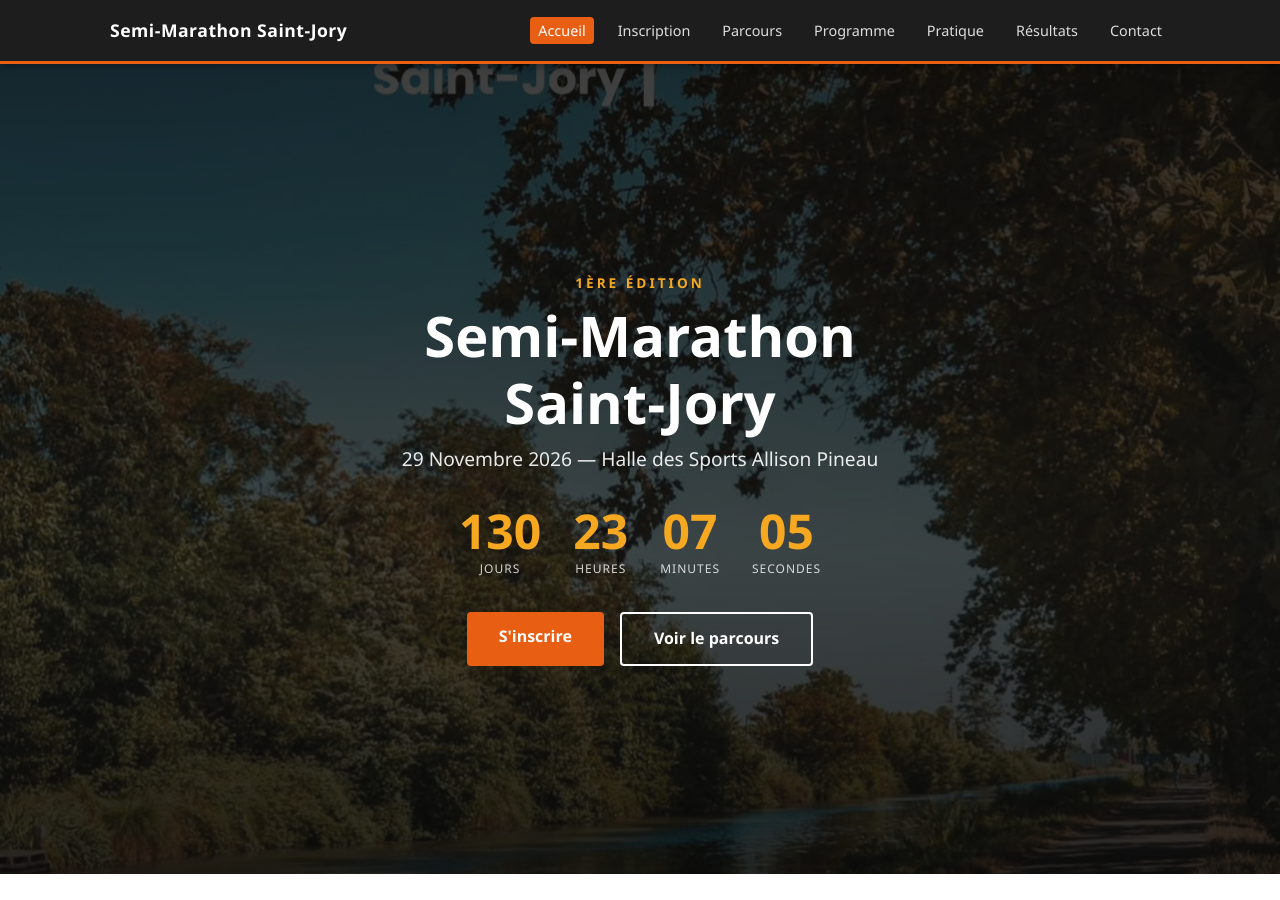
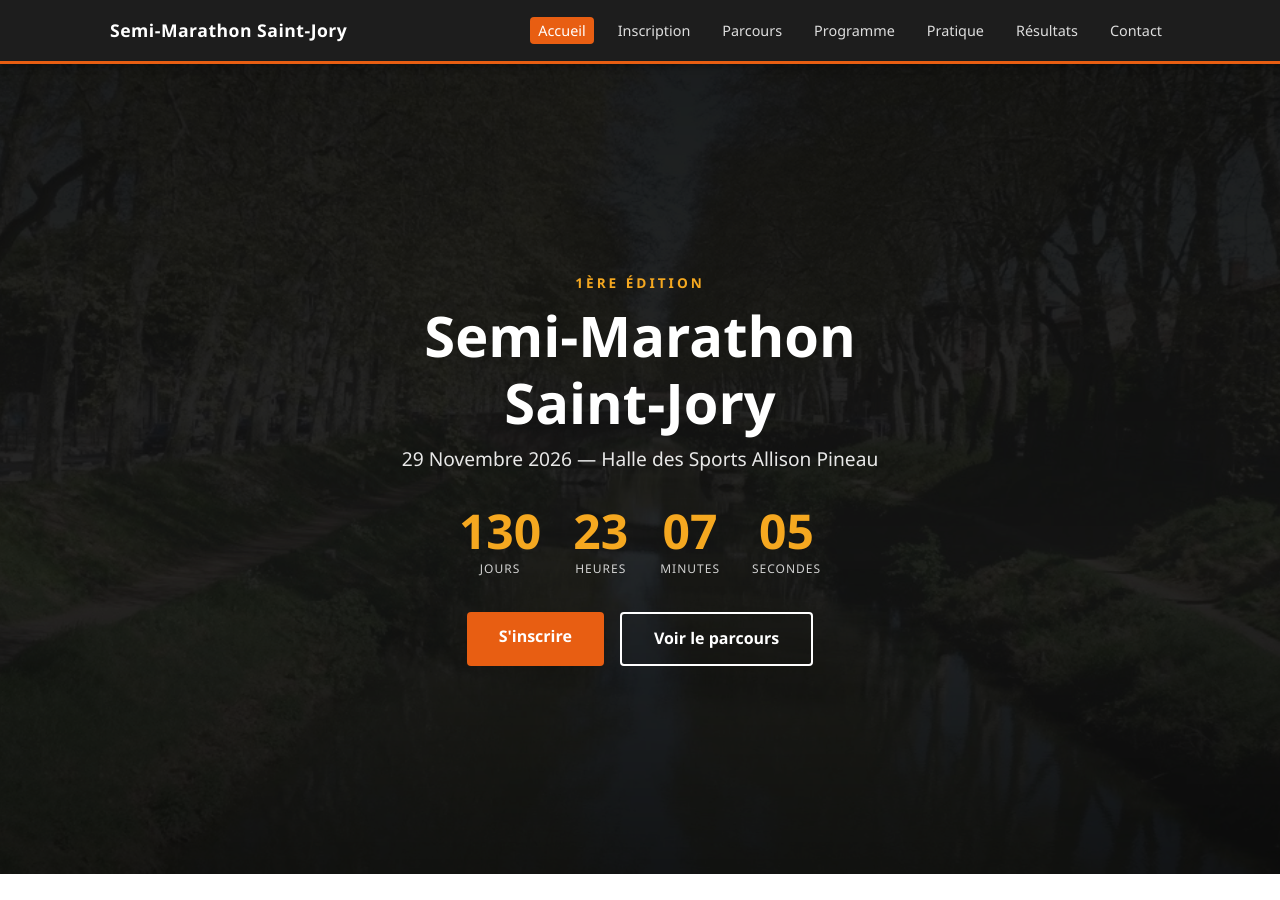
Before and after one commit to fabsharp/semi-saint-jory, a Jekyll site: the page built from index.md, in a window 1280 px wide and 900 px high. Built offline with Jekyll 4.4.1, drawn with Linux system fonts in a browser that asks for light colours.

Commit message:
feat: rotating hero background slideshow
Replace the single static hero::before image with a pure-CSS crossfade
loop over three photos, staggered via animation-delay on an 18s cycle.
Respects prefers-reduced-motion by freezing on the first frame.

Co-Authored-By: Claude Sonnet 5 <noreply@anthropic.com>

```diff
--- a/assets/css/main.scss
+++ b/assets/css/main.scss
@@ -152,12 +152,32 @@ blockquote {
   text-align: center;
   overflow: hidden;
 
-  &::before {
-    content: '';
+  .hero-bg-slideshow {
     position: absolute;
     inset: 0;
-    background: url('/assets/images/hero-bg.jpg') center/cover no-repeat;
-    opacity: .35;
+    z-index: 0;
+  }
+
+  .hero-bg-slide {
+    position: absolute;
+    inset: 0;
+    background-size: cover;
+    background-position: center;
+    background-repeat: no-repeat;
+    opacity: 0;
+    animation: hero-bg-fade 18s infinite;
+
+    &:nth-child(1) { animation-delay: 0s; }
+    &:nth-child(2) { animation-delay: 6s; }
+    &:nth-child(3) { animation-delay: 12s; }
+  }
+
+  @media (prefers-reduced-motion: reduce) {
+    .hero-bg-slide {
+      animation: none;
+      opacity: 0;
+      &:nth-child(1) { opacity: .35; }
+    }
   }
 
   &::after {
@@ -189,6 +209,14 @@ blockquote {
     .meta-value { font-size: 1.8rem; font-weight: 700; color: $color-accent; }
     .meta-label { font-size: .85rem; opacity: .8; text-transform: uppercase; letter-spacing: 1px; }
   }
+}
+
+@keyframes hero-bg-fade {
+  0%   { opacity: 0; }
+  5%   { opacity: .35; }
+  28%  { opacity: .35; }
+  33%  { opacity: 0; }
+  100% { opacity: 0; }
 }
 
 // ─── Buttons ─────────────────────────────────────────────────────────────────
--- a/index.md
+++ b/index.md
@@ -6,6 +6,11 @@ description: "1ère édition du Semi-Marathon de Saint-Jory — 29 novembre 2026
 
 <!-- ── HERO ──────────────────────────────────────────────────────────────── -->
 <section class="hero">
+  <div class="hero-bg-slideshow" aria-hidden="true">
+    <div class="hero-bg-slide" style="background-image: url('{{ '/assets/images/header/head-1.webp' | relative_url }}');"></div>
+    <div class="hero-bg-slide" style="background-image: url('{{ '/assets/images/header/head-2.jpg' | relative_url }}');"></div>
+    <div class="hero-bg-slide" style="background-image: url('{{ '/assets/images/header/head-3.jpg' | relative_url }}');"></div>
+  </div>
   <div class="hero-content">
     <p class="hero-edition">1ère édition</p>
     <h1>Semi-Marathon<br>Saint-Jory</h1>
```
Also changed, not shown: assets/images/header/head-1.webp (added), assets/images/header/head-2.jpg (added), assets/images/header/head-3.jpg (added).
